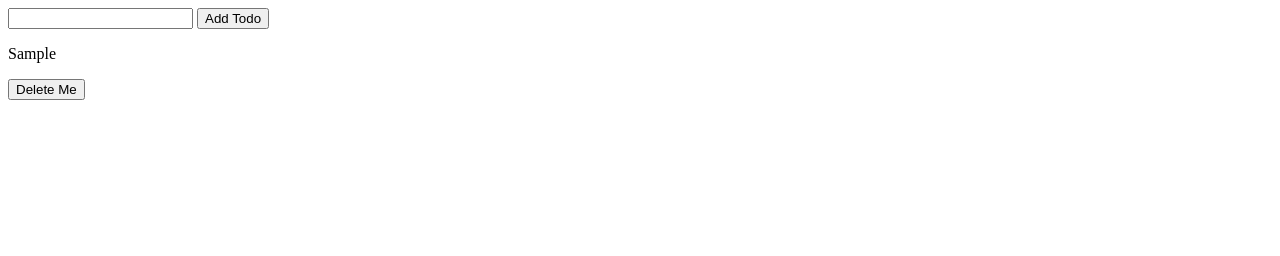
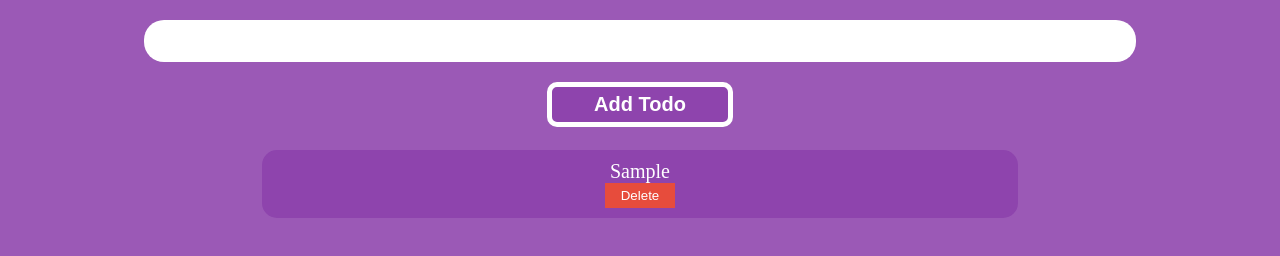
Before and after one commit to Prakhar70/DEV_PP11, a website: page Module2/Todo_App/activity/index.html in a window 1280 px wide. Both pictures are taken after typing "Sample" into the empty fields and a click on the button "Add Todo". Drawn offline with Linux system fonts and the light colour scheme.

Commit message:
todo app done

```diff
--- a/Module2/Todo_App/activity/index.html
+++ b/Module2/Todo_App/activity/index.html
@@ -1,21 +1,19 @@
 <!DOCTYPE html>
 <html lang="en">
-  <head>
-    <meta charset="UTF-8" />
-    <meta http-equiv="X-UA-Compatible" content="IE=edge" />
-    <meta name="viewport" content="width=device-width, initial-scale=1.0" />
+<head>
+    <meta charset="UTF-8">
+    <meta http-equiv="X-UA-Compatible" content="IE=edge">
+    <meta name="viewport" content="width=device-width, initial-scale=1.0">
     <title>Todo App</title>
-    <link rel="stylesheet" href="style.css" />
-  </head>
-  <body>
+    <link rel="stylesheet" href="style.css">
+</head>
+<body>
     <div class="todo-input-container">
-      <input type="text" class="todo-input" />
-      <button class="add-todo">Add Todo</button>
+        <input type="text" class="todo-input">
+        <button class="add-todo">Add Todo</button>
     </div>
     <div class="todos-list-container">
-
     </div>
-
     <script src="./script.js"></script>
-  </body>
+</body>
 </html>
--- a/Module2/Todo_App/activity/script.js
+++ b/Module2/Todo_App/activity/script.js
@@ -1,33 +1,49 @@
-let addtodobtn = document.querySelector(".add-todo");
-let inputext = document.querySelector(".todo-input");
-let listcontainer=document.querySelector(".todos-list-container");
-addtodobtn.addEventListener("click", function (e) {
-  if (inputext.value) {
-    addtodo(inputext.value);
-    inputext.value="";
+let addTodoButton = document.querySelector(".add-todo");
+let todoInput = document.querySelector(".todo-input");
+let todosList = document.querySelector(".todos-list-container");
+
+todoInput.addEventListener("keypress", function (e) {
+  if (e.key == "Enter") {
+    addTodo();
   }
 });
-inputext.addEventListener("keypress",function(e){
-    if(inputext.value && e.code=="Enter"){
-        addtodo(inputext.value);
-        inputext.value="";
-    }
-})
-function addtodo(text){
-    let div = document.createElement("div");
-    div.classList.add("todo-container");
-    let para=document.createElement('p');
-    para.classList.add("todo-para");
-    para.textContent=text;
-    let deletebtn=document.createElement("button");
-    deletebtn.classList.add("delete-btn");
-    deletebtn.textContent="Delete Me";
-    deletebtn.addEventListener("click",deletelist);
-    div.appendChild(para);
-    div.appendChild(deletebtn);
-    listcontainer.appendChild(div);
+addTodoButton.addEventListener("click", function () {
+  addTodo();
+});
+
+// attach click event on addTodoButton
+function addTodo() {
+  let todoInputValue = todoInput.value;
+  if (todoInputValue) {
+    appendTodo(todoInputValue);
+    // it will empty the todoInput
+    todoInput.value = "";
+  }
 }
-function deletelist(e){
-    console.log(e.target.parentNode.remove());
+
+function appendTodo(todo) {
+  let todoItemDiv = document.createElement("div");
+  todoItemDiv.classList.add("todo-item");
+  // <div class="todo-item"> </div>
+
+  let pTag = document.createElement("p");
+  pTag.classList.add("todo");
+  pTag.textContent = todo;
+  // <p class="todo-input">Learn Css</p>
+
+  let deleteTodoButton = document.createElement("button");
+  deleteTodoButton.classList.add("delete-todo");
+  deleteTodoButton.textContent = "Delete";
+  // <button class="delete-todo">Delete</button>
+
+  deleteTodoButton.addEventListener("click", deleteTodo);
+
+  todoItemDiv.append(pTag);
+  todoItemDiv.append(deleteTodoButton);
+
+  todosList.append(todoItemDiv);
 }
-//selfimplemented
+
+function deleteTodo(e) {
+  e.target.parentNode.remove();
+}
--- a/Module2/Todo_App/activity/style.css
+++ b/Module2/Todo_App/activity/style.css
@@ -0,0 +1,69 @@
+* {
+    box-sizing: border-box;
+    margin: 0px;
+    padding: 0px;
+}
+
+body {
+    background-color: #9b59b6;
+}
+
+.todo-input-container {
+    height: 100px;
+    /* background-color: black; */
+    padding: 20px;
+}
+
+.todo-input {
+    height: 70%;
+    width: 80%;
+    padding: 10px;
+    outline: none;
+    border: 0px;
+    border-radius: 20px;
+    font-size: 20px;
+    display: block;
+    margin: auto;
+    margin-bottom: 20px;
+}
+
+.add-todo {
+    display: block;
+    margin: auto;
+    height: 75%;
+    width: 15%;
+    font-weight: bold;
+    border-radius: 10px;
+    border: 5px solid white;
+    color: white;
+    font-size: 20px;
+    background-color: #8e44ad;
+}
+
+.todos-list-container {
+    padding: 10px;
+}
+
+.todo-item {
+    width: 60%;
+    margin: auto;
+    margin-top: 40px;
+    background-color: #8e44ad;
+    border-radius: 15px;
+    padding: 10px;
+    text-align: center;
+}
+
+.todo {
+    color: white;
+    font-size: 20px;
+    margin: auto;
+}
+
+.delete-todo {
+    background-color: #e74c3c;
+    color: white;
+    width: 70px;
+    height: 25px;
+    border: none;
+}
```
Also changed, not shown: Module2/Ticket_App/activity/index.html (added, +36 -0 lines), Module2/Todo_App/poc/boxmodel.html (added, +28 -0 lines), Module2/Todo_App/poc/flexbox.html (added, +46 -0 lines).
